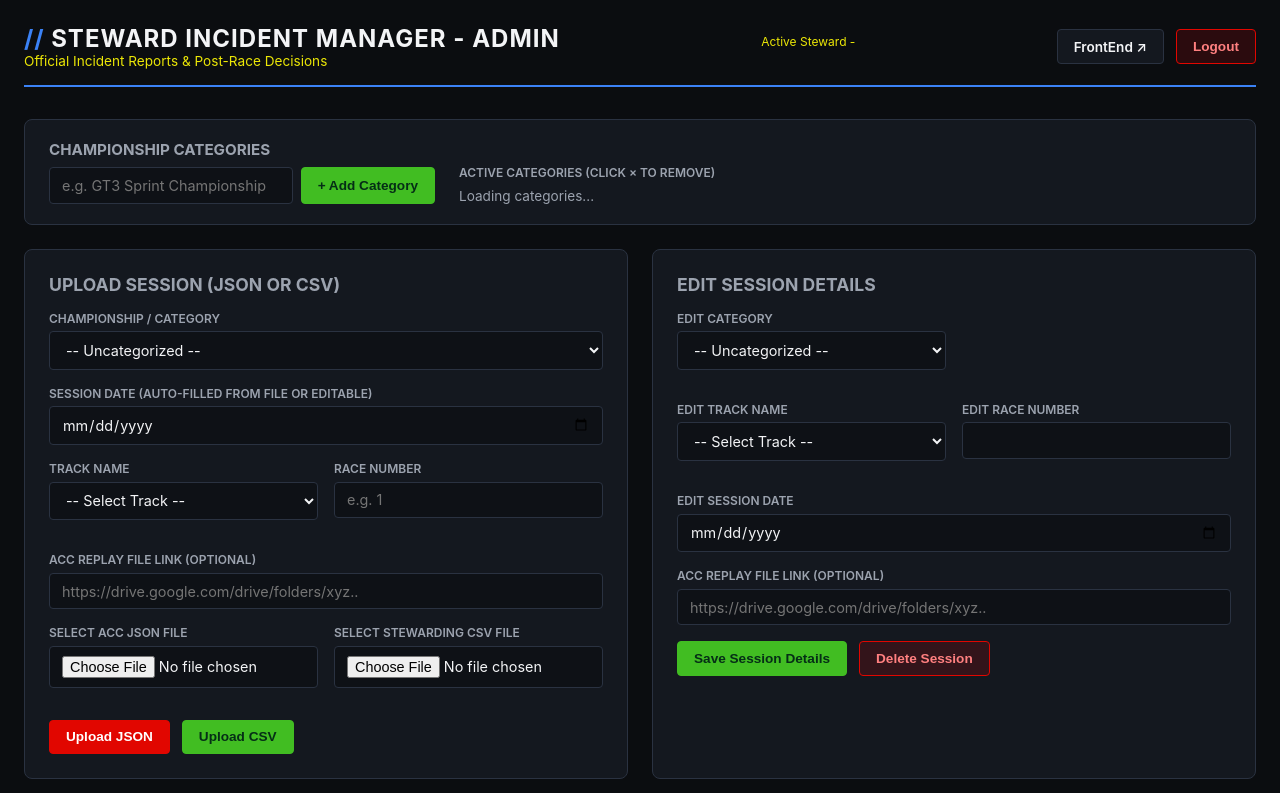
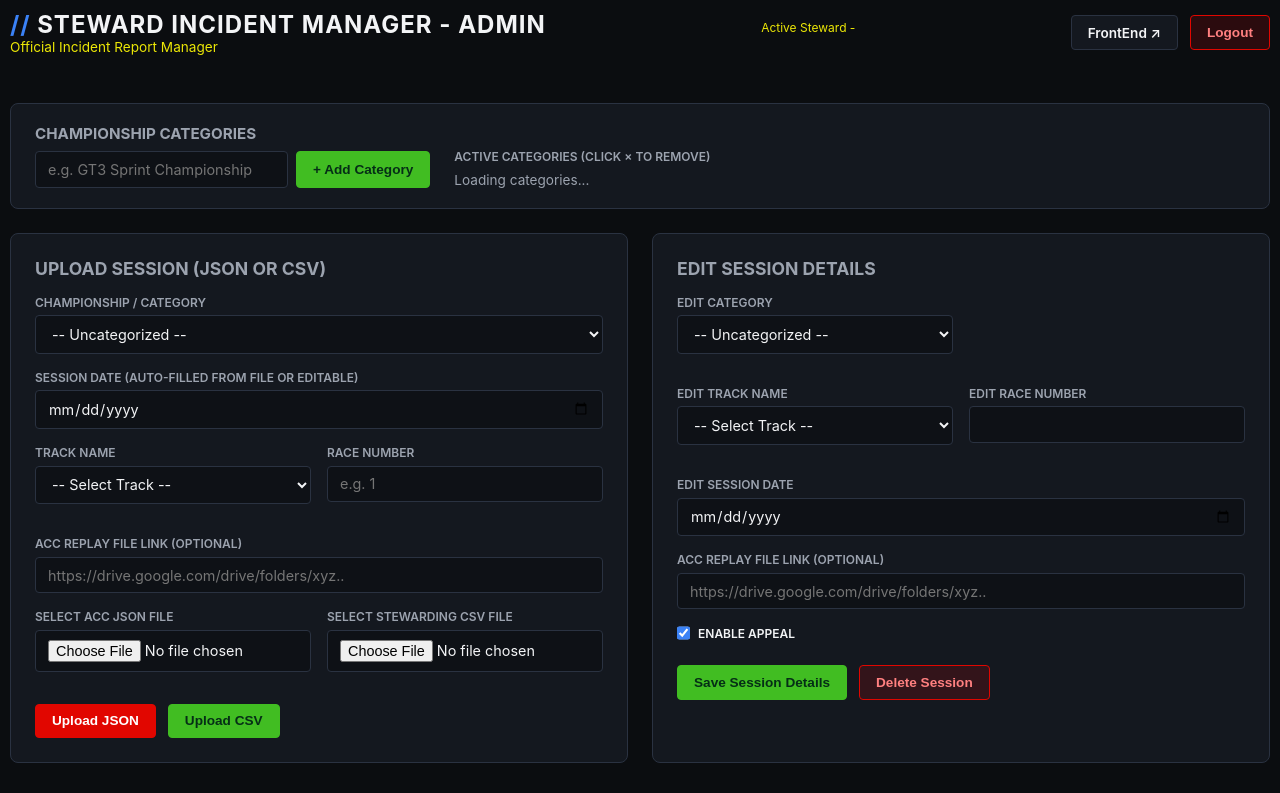
Before and after one commit to newbtutorials/legends-incident-reports, a plain HTML site: page admin.html in a window 1280 px wide. Shown: the top 793 px of the page. Drawn offline with nearby package versions, Linux system fonts and the light colour scheme.

Commit message:
Add files via upload

```diff
--- a/admin.html
+++ b/admin.html
@@ -23,14 +23,13 @@
             background-color: var(--bg-dark);
             color: var(--text-main);
             font-family: -apple-system, BlinkMacSystemFont, "Segoe UI", Roboto, sans-serif;
-            padding: 1.5rem;
+            padding: 10px 10px 10px 10px;
         }
         .container { max-width: 1600px; margin: 0 auto; }
         header {
             display: flex;
             justify-content: space-between;
             align-items: center;
-            border-bottom: 2px solid var(--accent-blue);
             padding-bottom: 1rem;
             margin-bottom: 2rem;
             flex-wrap: wrap;
@@ -120,6 +119,25 @@
         }
         input:focus, select:focus, textarea:focus { outline: none; border-color: var(--accent-blue); }
 
+        .checkbox-group {
+            display: inline-flex;
+            align-items: center;
+            gap: 0.5rem;
+            margin-bottom: 0.5rem;
+        }
+        .checkbox-group input[type="checkbox"] {
+            width: auto;
+            height: 16px;
+            accent-color: var(--accent-blue);
+            cursor: pointer;
+            margin: 0;
+        }
+        .checkbox-group label {
+            margin: 0;
+            cursor: pointer;
+            color: var(--text-main);
+        }
+
         .category-bar {
             background: var(--bg-panel);
             border: 1px solid var(--border);
@@ -218,9 +236,12 @@
 </head>
 <body>
     <div class="container">
+
         <header id="pagetop">
-            <div><h1><span>//</span> Steward Incident Manager - Admin</h1>
-            <p class="subtitle">Official Incident Reports &amp; Post-Race Decisions</p>
+
+            <div>
+            <h1><span>//</span> Steward Incident Manager - Admin</h1>
+            <p class="subtitle">Official Incident Report Manager</p>
             </div>
 
             <div style="display:inline-block; text-align:center; margin-bottom:14px;">
@@ -334,6 +355,11 @@
                 <div class="form-group">
                     <label>ACC Replay File Link (Optional)</label>
                     <input type="text" id="editreplayLink" placeholder="https://drive.google.com/drive/folders/xyz..">
+                </div>
+
+                <div class="checkbox-group">
+                    <input type="checkbox" id="editEnableAppeal" checked>
+                    <label for="editEnableAppeal">Enable Appeal</label>
                 </div>
 
                 <div style="display:flex; gap:0.75rem; margin-top:1rem; flex-wrap:wrap;">
@@ -1398,6 +1424,7 @@
                 document.getElementById('editSessionDate').value = '';
                 document.getElementById('editreplayLink').value = '';
                 document.getElementById('editSessionCategory').value = '';
+                document.getElementById('editEnableAppeal').checked = true;
                 document.getElementById('incidentsBody').innerHTML = '<tr><td colspan="10" style="text-align:center; padding:2rem; color:var(--text-muted);">No sessions available for this category.</td></tr>';
                 document.getElementById('incidentCount').textContent = '0 incidents';
                 cachedIncidents = [];
@@ -1433,6 +1460,7 @@
                 document.getElementById('editSessionDate').value = sessionObj.session_date || '';
                 document.getElementById('editSessionCategory').value = sessionObj.category_id || '';
                 document.getElementById('editreplayLink').value = sessionObj.replay_link || '';
+                document.getElementById('editEnableAppeal').checked = sessionObj.enable_appeal !== false;
             }
             closeSummary();
             loadSessionIncidents(sessionId);
@@ -1446,7 +1474,8 @@
                 track_name: document.getElementById('editTrackName').value.trim(),
                 session_type: document.getElementById('editSessionType').value.trim(),
                 session_date: document.getElementById('editSessionDate').value,
-                replay_link: document.getElementById('editreplayLink').value.trim()
+                replay_link: document.getElementById('editreplayLink').value.trim(),
+                enable_appeal: document.getElementById('editEnableAppeal').checked
             };
 
             const { error } = await supabaseClient
```
Also changed, not shown: index.html (+7 -1 lines).
